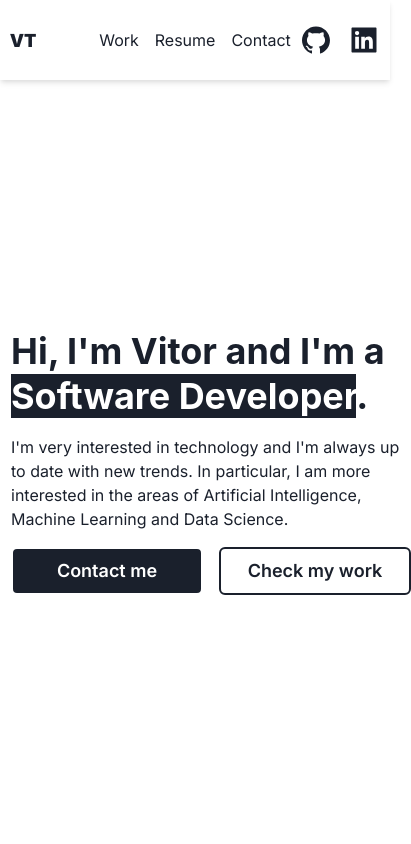
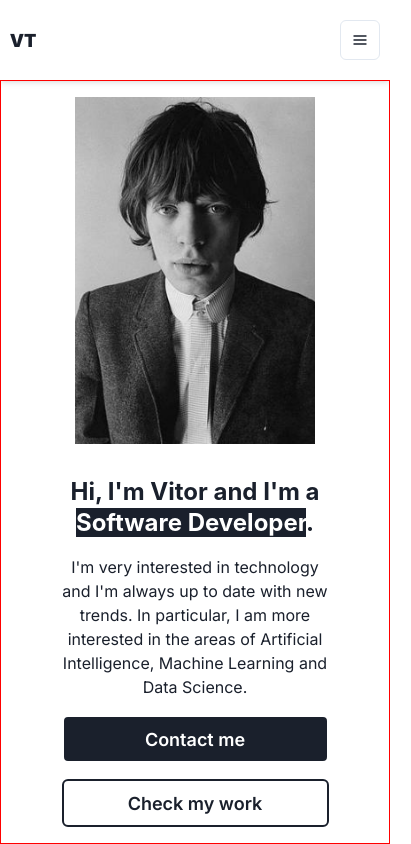
Before and after one commit to vitortrindader/vitortrindader, a Next.js app: page / in a window 390 px wide. Shown: the whole page, 411 px wide, since content can reach past the window. Built offline with nearby package versions, Linux system fonts and the light colour scheme.

Commit message:
feat: finishing navbar and first section

```diff
--- a/components/about/index.jsx
+++ b/components/about/index.jsx
@@ -9,20 +9,31 @@ import {
 
 export default function About() {
   return (
+    <Flex justify="start" align="center" minH="calc(100vh - 5rem)">
       <Flex
-      minWidth="100%"
-      justify="center"
+        direction={{ base: "column", md: "row" }}
+        border="1px solid red"
         align="center"
-      height="calc(100vh - 5rem)"
+        gap="2rem"
+        width="100%"
+        maxWidth="1200px"
+        padding="1rem"
       >
-      <Flex align="center" gap="2rem" h="70%" w={{ base: "100%", lg: "60%" }}>
-        <Flex align="center" justify="center" h="100%">
-          <Image src="/images/profileImage.png" alt="Profile" width={500} />
+        <Flex align="center" justify="center" h="100%" width="25%">
+          <Image
+            src="/images/profileImage.png"
+            alt="Profile"
+            width="100%"
+            minWidth="15rem"
+          />
         </Flex>
-        <Flex h="100%" align="center" justify="start">
-          <Flex width="90%">
+        <Flex h="100%" align="center" justify="start" width="75%">
           <Flex direction="column" gap="1rem">
-              <Heading size="2xl" lineHeight={1.25}>
+            <Heading
+              textAlign={{ base: "center", md: "start" }}
+              size={{ base: "lg", md: "xl" }}
+              lineHeight={1.25}
+            >
               <Highlight
                 query="Software Developer"
                 styles={{ color: "white", bg: "gray.800" }}
@@ -31,14 +42,13 @@ export default function About() {
               </Highlight>
             </Heading>
             <Flex>
-                <Text>
-                  I'm very interested in technology and I'm always up to date
-                  with new trends. In particular, I am more interested in the
-                  areas of Artificial Intelligence, Machine Learning and Data
-                  Science.
+              <Text textAlign={{ base: "center", md: "start" }}>
+                I'm very interested in technology and I'm always up to date with
+                new trends. In particular, I am more interested in the areas of
+                Artificial Intelligence, Machine Learning and Data Science.
               </Text>
             </Flex>
-              <Flex gap="1rem">
+            <Flex direction={{ base: "column", md: "row" }} gap="1rem">
               <Button
                 minWidth="12rem"
                 size="lg"
@@ -65,6 +75,5 @@ export default function About() {
         </Flex>
       </Flex>
     </Flex>
-    </Flex>
   );
 }
--- a/components/navbar/index.jsx
+++ b/components/navbar/index.jsx
@@ -1,8 +1,29 @@
-import { Flex, Link, Text } from "@chakra-ui/react";
+import {
+  Flex,
+  IconButton,
+  Link,
+  Menu,
+  MenuButton,
+  MenuItem,
+  MenuList,
+  Text,
+} from "@chakra-ui/react";
 import { AiFillGithub, AiFillLinkedin } from "react-icons/ai";
 import NextLink from "next/link";
+import useWindowSize from "@/hooks/useWindowSize";
+import {
+  AddIcon,
+  EditIcon,
+  ExternalLinkIcon,
+  HamburgerIcon,
+  RepeatIcon,
+} from "@chakra-ui/icons";
 
 export default function Navbar() {
+  const size = useWindowSize();
+
+  console.log(size);
+
   return (
     <Flex
       minWidth="100%"
@@ -22,6 +43,7 @@ export default function Navbar() {
           </Text>
         </Flex>
 
+        {size.width > 738 ? (
           <Flex gap="1rem" align="center" justify="center" w="100%">
             <Link as={NextLink} href="/" w="100%" align="center">
               Work
@@ -33,7 +55,32 @@ export default function Navbar() {
               Contact
             </Link>
           </Flex>
+        ) : (
+          <Menu>
+            <MenuButton
+              as={IconButton}
+              aria-label="Options"
+              icon={<HamburgerIcon />}
+              variant="outline"
+            />
+            <MenuList>
+              <MenuItem icon={<AddIcon />} command="⌘T">
+                New Tab
+              </MenuItem>
+              <MenuItem icon={<ExternalLinkIcon />} command="⌘N">
+                New Window
+              </MenuItem>
+              <MenuItem icon={<RepeatIcon />} command="⌘⇧N">
+                Open Closed Tab
+              </MenuItem>
+              <MenuItem icon={<EditIcon />} command="⌘O">
+                Open File...
+              </MenuItem>
+            </MenuList>
+          </Menu>
+        )}
 
+        {size.width > 738 ? (
           <Flex gap="1rem" justify="end" w="100%" align="center">
             <Link as={NextLink} href="/">
               <AiFillGithub size={32} />
@@ -42,6 +89,7 @@ export default function Navbar() {
               <AiFillLinkedin size={32} />
             </Link>
           </Flex>
+        ) : null}
       </Flex>
     </Flex>
   );
--- /dev/null
+++ b/hooks/useWindowSize.ts
@@ -0,0 +1,28 @@
+import { useEffect, useState } from "react";
+
+function useWindowSize() {
+  const [windowSize, setWindowSize] = useState({
+    width: typeof window !== "undefined" ? window.innerWidth : 0,
+    height: typeof window !== "undefined" ? window.innerHeight : 0,
+  });
+
+  useEffect(() => {
+    function handleResize() {
+      setWindowSize({
+        width: window.innerWidth,
+        height: window.innerHeight,
+      });
+    }
+
+    if (typeof window !== "undefined") {
+      window.addEventListener("resize", handleResize);
+      return () => {
+        window.removeEventListener("resize", handleResize);
+      };
+    }
+  }, []);
+
+  return windowSize;
+}
+
+export default useWindowSize;
--- a/package.json
+++ b/package.json
@@ -9,6 +9,7 @@
     "lint": "next lint"
   },
   "dependencies": {
+    "@chakra-ui/icons": "^2.0.17",
     "@chakra-ui/react": "^2.4.9",
     "@emotion/react": "^11.10.5",
     "@emotion/styled": "^11.10.5",
```
Also changed, not shown: 1 other file (tests, documents, lock files or other folders). Lines whose indentation alone changed are shown as unchanged.
